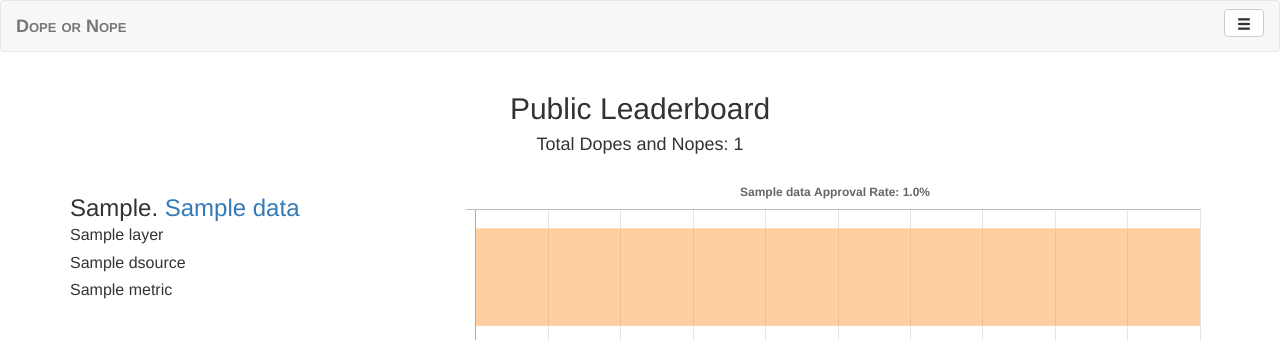
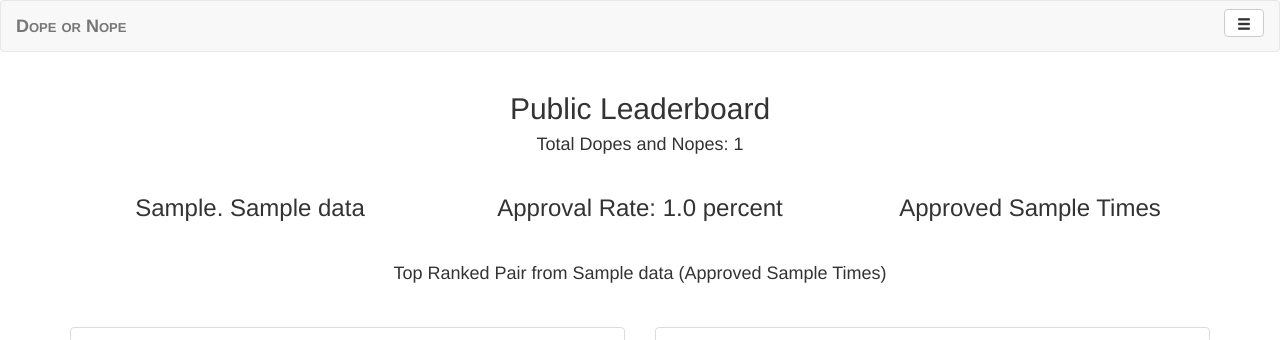
Before and after one commit to datascopeanalytics/DeepProduct, a Flask app: template templates/leaderboard.html in a window 1280 px wide. Shown: the top 340 px of the page. Run offline with Flask 2, Linux system fonts and the light colour scheme; the template is opened without the code that fills it: most values are stand-ins (such as "Sample title", 1, 10 or a date in 2020); parts of the project's set-up code (start-up, migrations or seed data) failed here and were passed over; some libraries are stand-ins or nearby versions.

Commit message:
Temporarily revert to old leaderboard to get blog post screencap

```diff
--- a/templates/leaderboard.html
+++ b/templates/leaderboard.html
@@ -18,99 +18,48 @@
 
   {% for i in data['model_indices'] %}
 
-    <div class="row" style='padding-bottom: 10px'>
+    <div class="row">
       <div class="col-md-4">
-        <h3 class="text-left">{{i}}. <a id="model-link-{{i}}"
-					  class="model-link"
-					  href="{{url_for('pair_leaderboard_for_a_model', model_id=data[i]['model_name'])}}"
-					  data-row-no="{{i}}"
-					  data-toggle="tooltip"
-					  data-placement="right"
-					  data-dopes="{{ data[i]['model_matches'] }}"
-					  data-nopes="{{ data[i]['model_votes'] - data[i]['model_matches'] }}"
-            data-votes="{{ data[i]['model_votes'] }}"
-            data-rate="{{ 'Approval Rate: {:.1f}%'.format(data[i]['model_matches']*100.0/data[i]['model_votes']) }}"
-            data-md-name="{{ data[i]['model_name'] }}"
-					  title="Click to see this model's top-voted pairs">{{ "{}".format(data[i]['model_name']) }}</a>
-            <p style='font-size: 16; text-align: left; padding-top: 5px;'> {{ data[i]['tooltip_text']['layer'] | safe }} </p>
-            <p style='font-size: 16; text-align: left;'> {{ data[i]['tooltip_text']['dsource'] | safe }} </p>
-            <p style='font-size: 16; text-align: left;'> {{ data[i]['tooltip_text']['metric'] | safe }} </p>
-            </h3>
+        <h3 class="text-center">{{ "{}. {}".format(i, data[i]['model_name']) }}</h3>
       </div>
-      <div class="col-md-8">
-        <canvas id="approval-chart-{{i}}" height='80' style='height: 80px;'></canvas>
+
+      <div class="col-md-4">
+        <h3 class="text-center">{{ "Approval Rate: {:.1f} percent".format(data[i]['model_matches']*100.0/data[i]['model_votes']) }}</h3>
+      </div>
+
+      <div class="col-md-4">
+        <h3 class="text-center">{{ "Approved {} Times".format(data[i]['model_matches']) }}</h3>
+      </div>
+    </div>
+  {% endfor %}
+
+  <div class="row">
+    <div class="span" style='padding-bottom: 30px; padding-top: 30px; '>
+      <p style='text-align: center; font-weight: 500; font-size: 18'>{{ "Top Ranked Pair from {} (Approved {} Times)".format(data[1]['model_name'], data[1]['top_pair_approvals']) }} </p>
+    </div>
+  </div>
+
+  <div class="row">
+
+    <div class="col-md-6">
+      <div class="panel panel-default">
+        <div class="panel-body">
+          <img width=300px height=300px style='margin: auto' class="thumbnail" src="{{ url_for('static', filename=data[1]['top_pair_1']) }}">
+        </div>
       </div>
     </div>
 
-  {% endfor %}
+    <div class="col-md-6">
+      <div class="panel panel-default">
+        <div class="panel-body">
+          <img width=300px height=300px style='margin: auto' class="thumbnail" src="{{ url_for('static', filename=data[1]['top_pair_2']) }}">
+        </div>
+      </div>
+    </div>
+  </div>
+  <div class="row">
 
 
 </div>
 
-
-<script type='text/javascript'>
-
-//activates bootstrap tooltips for the entire page
-  $(function(){
-  $('[data-toggle="tooltip"]').tooltip()
-  })
-
-/*sets a global variable xLimit to ensure that all horizontal
-bar graphs have the same axis limits. This will always be the
-maximum number of votes (across all seven of our models)
-rounded up to the nearest 10
-*/
-  var voteCounts = $("a.model-link").map(function()
-    {return Number($(this).data('votes'))});
-  var xLimit = Math.max.apply(Math, voteCounts);
-  var xLimit = Math.ceil(xLimit / 10) * 10;
-
-/*creates all of the model charts according to the
-data attributes in each of the model-link objects.
-*/
-  $("a.model-link").each(drawModelChart);
-
-  function drawModelChart(modelLinkElement){
-    var rowNo = $(this).data("row-no");
-    var modelRow = $('#model-link-'+rowNo);
-    var ctx = document.getElementById('approval-chart-'+rowNo).getContext('2d');
-    var myChart = new Chart(ctx, {
-      type: 'horizontalBar',
-      data: { labels: [''],
-      datasets: [
-        { data: [modelRow.data('dopes')],
-        backgroundColor: ['rgba(153, 102, 255, 0.5)'],
-        label: ['Dopes']
-        },
-        { data: [modelRow.data('nopes')],
-        backgroundColor: ['rgba(255, 159, 64, 0.5)'],
-        label: ['Nopes']
-        }]
-      },
-      options:{
-        legend: {
-          display: false
-        },
-        title: {
-          display: true,
-          text: modelRow.data('md-name') + ' '+ modelRow.data('rate')
-        },
-        scales: {
-          xAxes: [{
-            ticks: {
-              beginAtZero: true,
-              max: xLimit
-            },
-            stacked:true
-          }],
-          yAxes: [{stacked:true}]
-        }
-      }
-    }
-    );
-  }
-
-</script>
-
-
 {% endblock main %}
```
